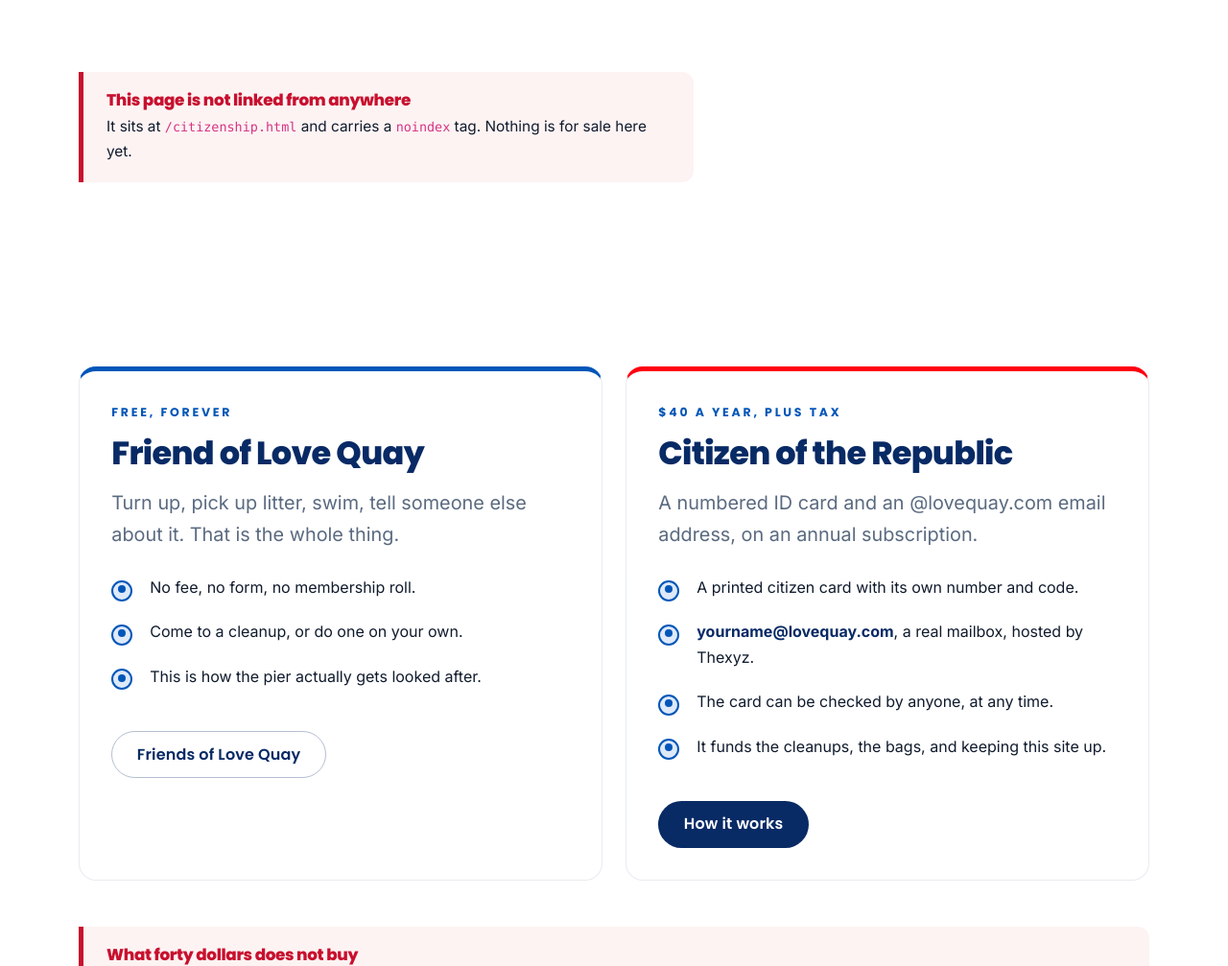
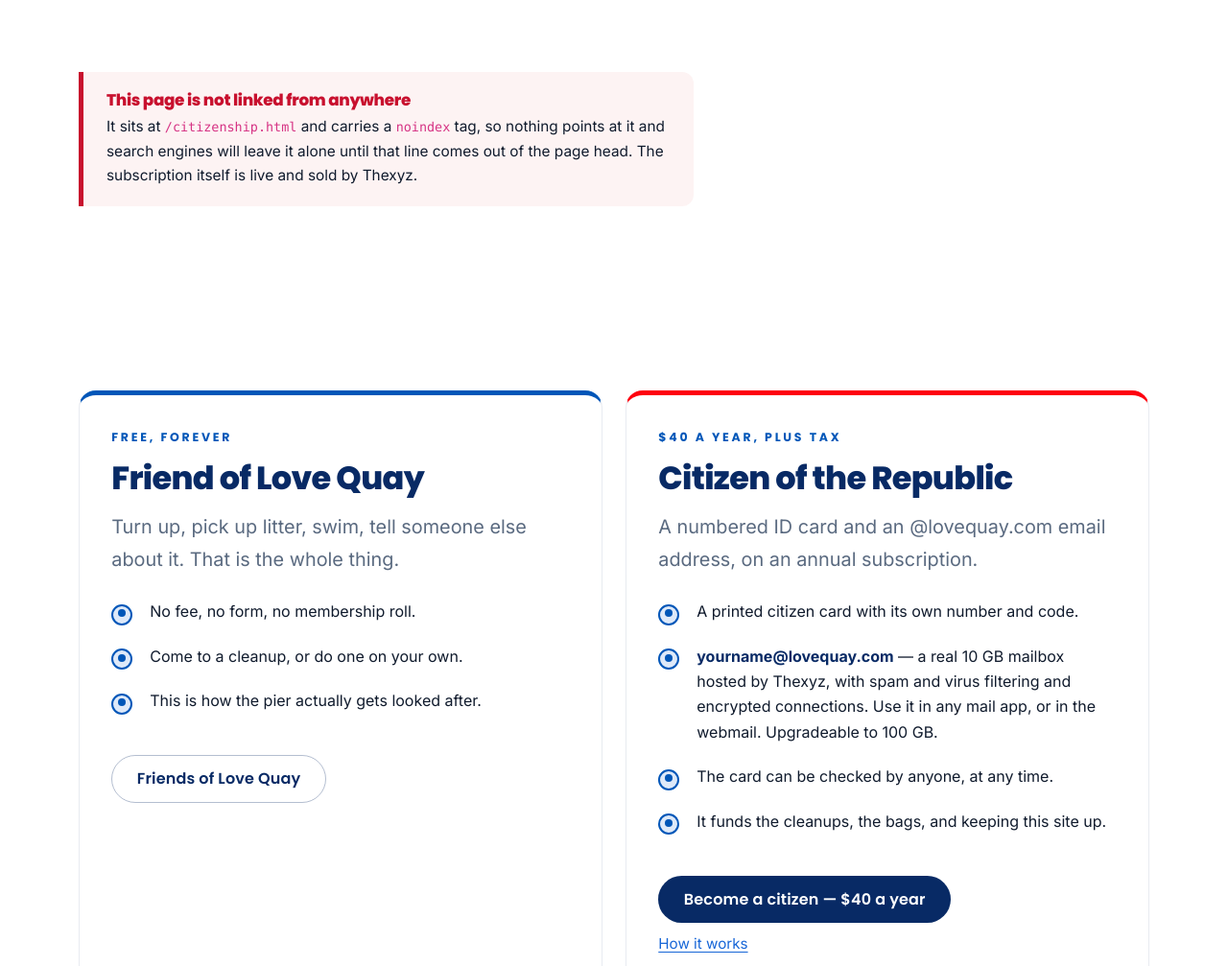
Before and after one commit to ptoone/LoveQuay, a plain HTML site: page citizenship.html in a window 1280 px wide. Shown: the part 418-1425 px from the top of the page at 96% size. Drawn offline with nearby package versions, Linux system fonts and the light colour scheme.

Commit message:
Point citizenship at the Thexyz product
The subscription is real and sold, so the page stops describing it in the
abstract. The citizen card now carries "Become a citizen — $40 a year" as its
primary action, linking to the lovequay-republic product at Thexyz, and step one
of How It Works links through as well. "Nothing is for sale here yet" comes out
of the notice at the top, because it is no longer true; the page itself stays
unlisted and noindex.

Adds the mailbox specification now that it is not hypothetical: 10GB, spam and
virus filtering, encrypted connections, any mail client, upgradeable to 100GB.

drafts/thexyz-product-copy.md carries the three product fields written for this
product rather than the stock hosted-email blurb, which mentions neither the ID
card, nor the price, nor what the money pays for. It keeps "what forty dollars
does not buy" — a citizen gets no priority in the water — because a product page
that implied otherwise would undercut article one at the exact moment someone is
paying.

That file opens with the thing still to settle: the supplied copy sells a
@thexyz.com address and says no custom domain is required, while this site
promises yourname@lovequay.com in three places. Both cannot be right, and the
difference is most of what is being bought.

Co-Authored-By: Claude Opus 5 <noreply@anthropic.com>

```diff
--- a/citizenship.html
+++ b/citizenship.html
@@ -75,7 +75,9 @@
         <div class="notice mb-0">
           <h3>This page is not linked from anywhere</h3>
           <p class="mb-0">It sits at <code>/citizenship.html</code> and carries a
-            <code>noindex</code> tag. Nothing is for sale here yet.</p>
+            <code>noindex</code> tag, so nothing points at it and search engines will leave it
+            alone until that line comes out of the page head. The subscription itself is live and
+            sold by Thexyz.</p>
         </div>
       </div>
     </div>
@@ -110,11 +112,14 @@
             subscription.</p>
           <ul class="safety-list mt-4">
             <li>A printed citizen card with its own number and code.</li>
-            <li><strong>yourname&#64;lovequay.com</strong>, a real mailbox, hosted by Thexyz.</li>
+            <li><strong>yourname&#64;lovequay.com</strong> &mdash; a real 10&nbsp;GB mailbox hosted
+              by Thexyz, with spam and virus filtering and encrypted connections. Use it in any
+              mail app, or in the webmail. Upgradeable to 100&nbsp;GB.</li>
             <li>The card can be checked by anyone, at any time.</li>
             <li>It funds the cleanups, the bags, and keeping this site up.</li>
           </ul>
-          <p class="mt-4 mb-0"><a class="btn btn-navy" href="#how">How it works</a></p>
+          <p class="mt-4 mb-2"><a class="btn btn-navy" href="https://www.thexyz.com/account/store/hosted-email/lovequay-republic" target="_blank" rel="noopener noreferrer">Become a citizen &mdash; $40 a year</a></p>
+          <p class="mb-0"><a href="#how" style="font-size:.95rem">How it works</a></p>
         </div>
       </div>
     </div>
@@ -145,6 +150,7 @@
           <h3>Subscribe</h3>
           <p>Forty dollars a year plus Canadian sales tax, billed annually by Thexyz. Payment and
             renewal are handled entirely on their side &mdash; nothing is collected on this site.</p>
+          <p class="mb-0"><a href="https://www.thexyz.com/account/store/hosted-email/lovequay-republic" target="_blank" rel="noopener noreferrer">Subscribe at Thexyz</a></p>
         </div>
       </div>
       <div class="col-md-6 col-lg-3 reveal reveal--d1">
```
Also changed, not shown: 1 other file.
